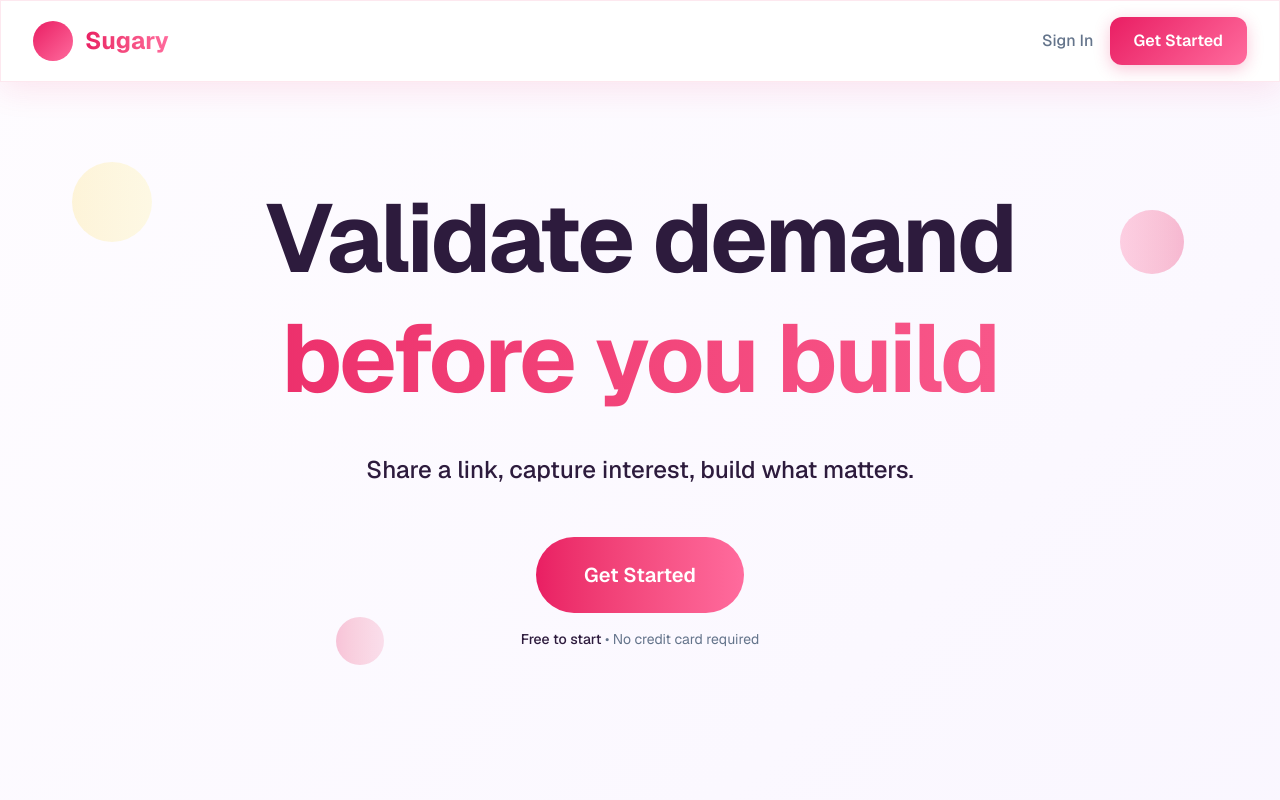
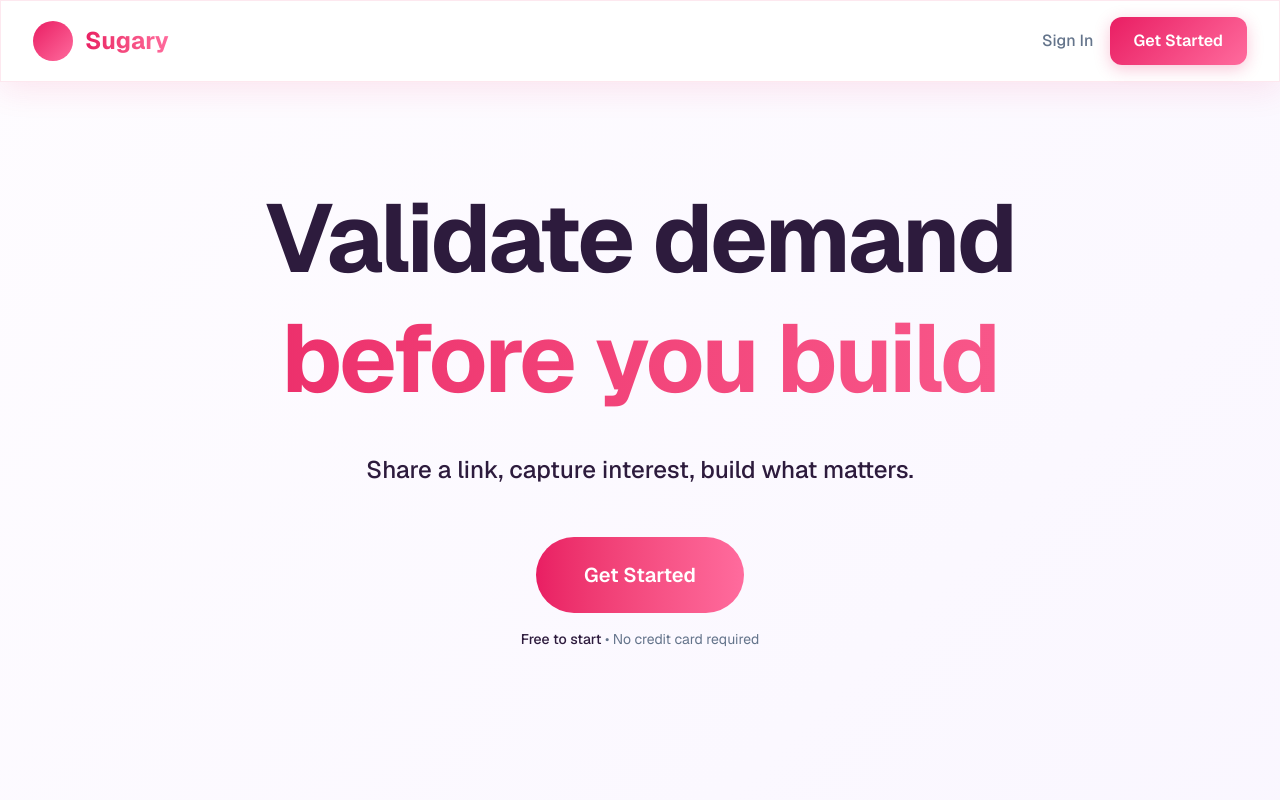
Before and after one commit to erichasinternet/sugary, a Next.js app: page / in a window 1280 px wide. Shown: the top 800 px of the page. Built offline with nearby package versions, Linux system fonts and the light colour scheme; no server answers; what @convex-dev/auth would draw is missing.

Commit message:
Remove floating elements from hero section
Deleted decorative floating elements from the hero section to simplify layout and prevent interference on mobile devices.

```diff
--- a/app/page.tsx
+++ b/app/page.tsx
@@ -10,17 +10,6 @@ export default function Home() {
       {/* Hero Section */}
       <main className="max-w-7xl mx-auto px-4 sm:px-6 lg:px-8">
         <div className="py-12 sm:py-16 md:py-20 lg:py-24 text-center relative">
-          {/* Floating elements - hidden on mobile to prevent interference */}
-          <div className="hidden md:block absolute top-20 left-10 w-20 h-20 rounded-full bg-gradient-to-r from-accent to-accent-light opacity-20 animate-float"></div>
-          <div
-            className="hidden md:block absolute top-32 right-16 w-16 h-16 rounded-full bg-gradient-to-r from-secondary to-primary opacity-30 animate-float"
-            style={{ animationDelay: '1s' }}
-          ></div>
-          <div
-            className="hidden lg:block absolute bottom-20 left-1/4 w-12 h-12 rounded-full bg-gradient-to-r from-primary to-primary-light opacity-25 animate-float"
-            style={{ animationDelay: '2s' }}
-          ></div>
-
           <div className="max-w-5xl mx-auto relative z-10">
             <h1 className="text-4xl sm:text-5xl md:text-6xl lg:text-7xl xl:text-8xl font-bold tracking-tight mb-6 sm:mb-8 leading-tight px-2">
               Validate demand
```
